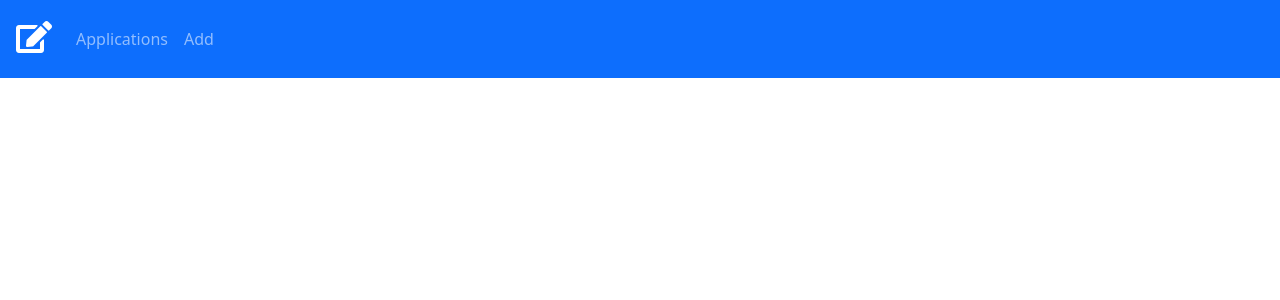
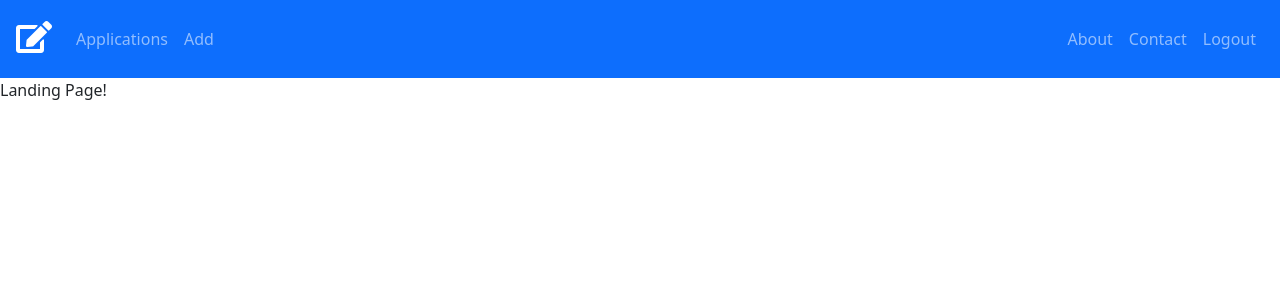
Before and after one commit to BGM6/appTracker, a React (Create React App) app in the folder client/: page / in a window 1280 px wide. Shown: the top 300 px of the page. Built offline with nearby package versions, Linux system fonts and the light colour scheme.

Commit message:
added logout, contact, about links on navbar, added Landing componenet

```diff
--- a/client/src/components/App.js
+++ b/client/src/components/App.js
@@ -1,24 +1,30 @@
 import React from 'react';
-import {BrowserRouter as Router, Route} from 'react-router-dom';
+import {BrowserRouter as Router, Route, Switch} from 'react-router-dom';
 import 'bootstrap/dist/css/bootstrap.min.css';
 
 import Navbar from './Navbar';
 import NewApplication from './NewApplication';
 import ListApplications from './ListApplications';
 import UpdateApplication from './UpdateApplication';
+import Landing from './Landing';
 
 
 const App = () => {
 	return (
+		<React.Fragment>
 			<Router>
 				<Navbar/>
+				<Route exact path="/" component={Landing}/>
 				<div className="ui container">
 					<br/>
+					<Switch>
 						<Route exact path="/all" component={ListApplications}/>
 						<Route path="/app/update/:id" component={UpdateApplication}/>
 						<Route path="/app/new" component={NewApplication}/>
+					</Switch>
 				</div>
 			</Router>
+		</React.Fragment>
 	);
 };
 
--- /dev/null
+++ b/client/src/components/Landing.js
@@ -0,0 +1,11 @@
+import React from 'react';
+
+const Landing = () => {
+	return (
+		<div>
+			Landing Page!
+		</div>
+	);
+};
+
+export default Landing;
--- a/client/src/components/Navbar.js
+++ b/client/src/components/Navbar.js
@@ -14,6 +14,19 @@ const Navbar = () => {
 						<Link to="/app/new" className="nav-link">Add</Link>
 					</li>
 				</ul>
+				<div className="collapse navbar-collapse flex-grow-1 text-right">
+					<ul className="navbar-nav ms-auto flex-nowrap">
+						<li className="navbar-item">
+							<Link to="#" className="nav-link menu-item">About</Link>
+						</li>
+						<li className="navbar-item">
+							<Link to="#" className="nav-link menu-item">Contact</Link>
+						</li>
+						<li className="navbar-item">
+							<Link to="#" className="nav-link menu-item">Logout</Link>
+						</li>
+					</ul>
+				</div>
 			</div>
 		</nav>
 	);
--- a/client/src/setupProxy.js
+++ b/client/src/setupProxy.js
@@ -1,10 +1,7 @@
 const {createProxyMiddleware} = require('http-proxy-middleware');
 module.exports = function (app) {
-	app.use(
-		['/app'],
-		createProxyMiddleware({
+	app.use('/app', createProxyMiddleware({
 			target: 'http://localhost:5000',
 		})
 	);
-
 };
```
Also changed, not shown: 1 other file (tests, documents, lock files or other folders). Lines whose indentation alone changed are shown as unchanged.
